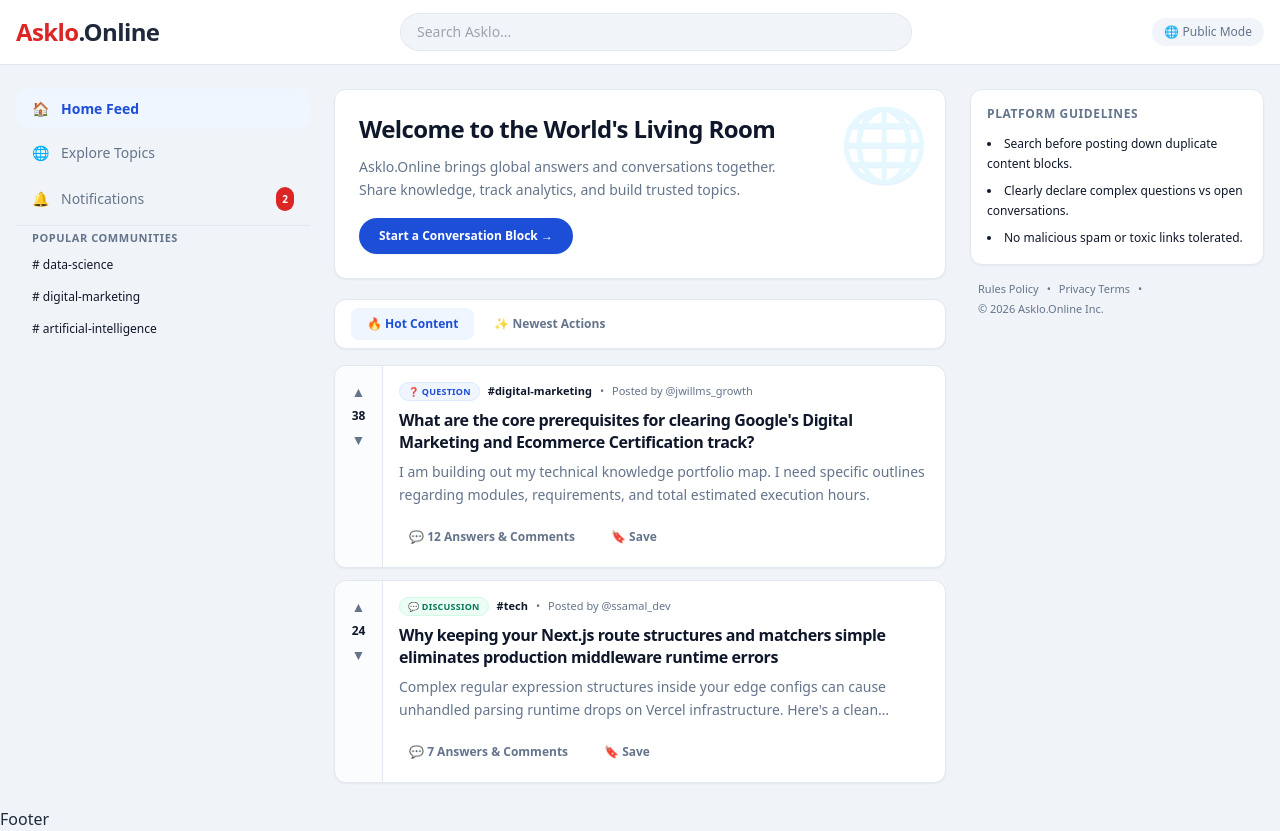
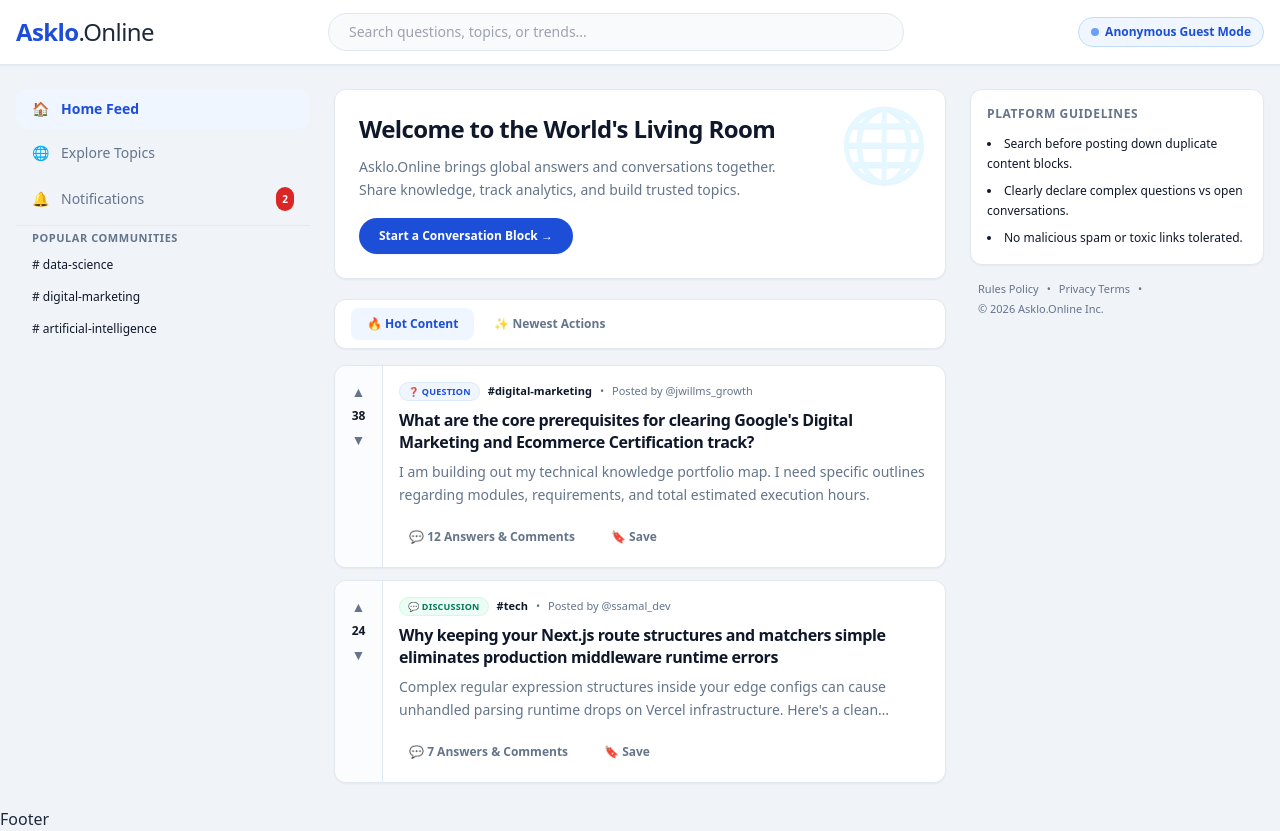
Before and after one commit to askloonline-maker/portfolio-website, a Next.js app: page / in a window 1280 px wide. Built offline with nearby package versions, Linux system fonts and the light colour scheme.

Commit message:
Update Navbar.tsx

```diff
--- a/components/Navbar.tsx
+++ b/components/Navbar.tsx
@@ -1,29 +1,32 @@
-"use html";
+"use client";
 import React from "react";
 import Link from "next/link";
 
 export default function Navbar() {
   return (
-    <nav className="bg-white border-b border-slate-200 sticky top-0 z-50 w-full">
+    <nav className="bg-white border-b border-slate-200 sticky top-0 z-50 w-full shadow-sm">
       <div className="max-w-7xl mx-auto px-4 h-16 flex items-center justify-between">
-        {/* Logo */}
-        <Link href="/" className="text-2xl font-bold text-red-600 tracking-tight">
-          Asklo<span className="text-slate-800">.Online</span>
+        {/* Brand Identity / Logo */}
+        <Link href="/" className="text-2xl font-black text-[#1d4ed8] tracking-tight hover:opacity-90 transition">
+          Asklo<span className="text-slate-800 font-medium">.Online</span>
         </Link>
 
-        {/* Global Search Bar like Quora */}
-        <div className="flex-1 max-w-lg mx-8 hidden sm:block">
-          <input
-            type="text"
-            placeholder="Search Asklo..."
-            className="w-full bg-slate-100 border border-slate-200 rounded-full px-4 py-2 text-sm focus:outline-none focus:ring-2 focus:ring-red-500 focus:bg-white transition"
-          />
+        {/* Global Search Interface */}
+        <div className="flex-1 max-w-xl mx-6 hidden sm:block">
+          <div className="relative">
+            <input
+              type="text"
+              placeholder="Search questions, topics, or trends..."
+              className="w-full bg-slate-50 border border-slate-200 rounded-full pl-5 pr-4 py-2 text-sm focus:outline-none focus:ring-2 focus:ring-[#2563eb] focus:bg-white transition"
+            />
+          </div>
         </div>
 
-        {/* Public Action Controls */}
-        <div className="flex items-center gap-4">
-          <span className="text-xs font-medium text-slate-500 bg-slate-100 px-3 py-1.5 rounded-full">
-            🌐 Public Mode
+        {/* Status indicator showing authentication is disabled */}
+        <div className="flex items-center gap-3">
+          <span className="flex items-center gap-1.5 text-xs font-semibold text-[#1d4ed8] bg-[#eff6ff] px-3 py-1.5 rounded-full border border-[#bfdbfe]">
+            <span className="h-2 w-2 rounded-full bg-[#3b82f6] animate-pulse"></span>
+            Anonymous Guest Mode
           </span>
         </div>
       </div>
```
